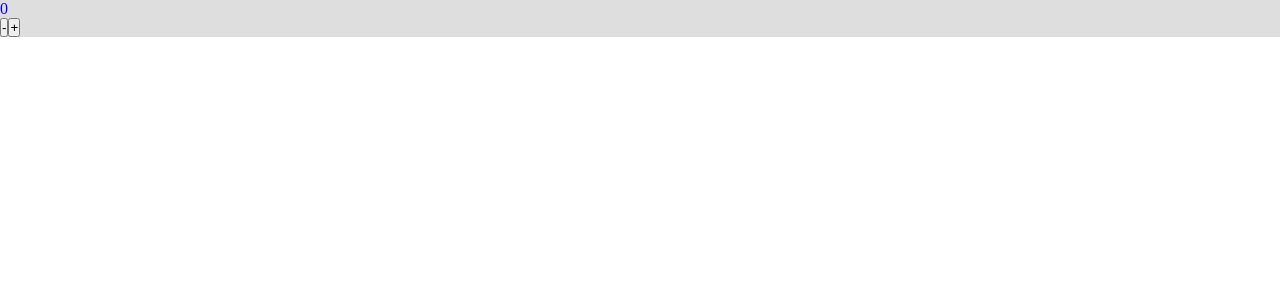
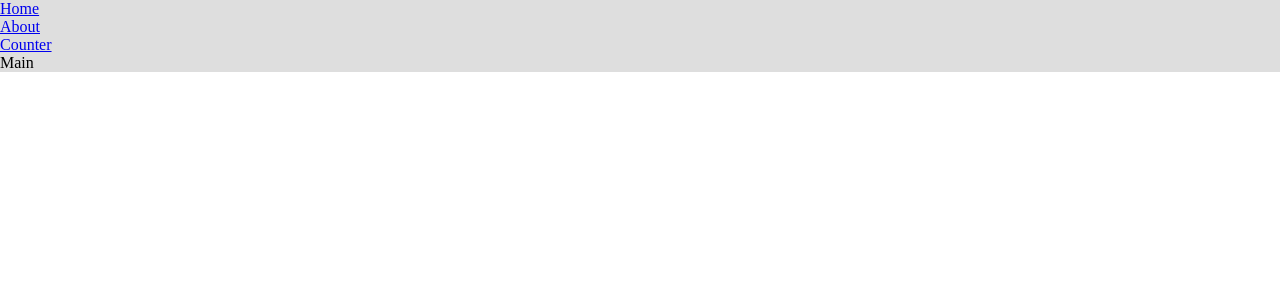
Before and after one commit to artem-vasenin/ulbitv-frontend-course, a React app: page / in a window 1280 px wide. Shown: the top 300 px of the page. Built offline with nearby package versions, Linux system fonts and the light colour scheme.

Commit message:
add router and lazy pages

```diff
--- a/package.json
+++ b/package.json
@@ -23,6 +23,7 @@
     "@types/node": "^17.0.21",
     "@types/react": "^17.0.39",
     "@types/react-dom": "^17.0.11",
+    "@types/react-router-dom": "^5.3.3",
     "@types/webpack": "^5.28.0",
     "@types/webpack-dev-server": "^4.7.2",
     "css-loader": "^6.6.0",
@@ -40,6 +41,7 @@
   },
   "dependencies": {
     "react": "^17.0.2",
-    "react-dom": "^17.0.2"
+    "react-dom": "^17.0.2",
+    "react-router-dom": "^6.2.1"
   }
 }
--- a/src/App.tsx
+++ b/src/App.tsx
@@ -1,10 +1,33 @@
-import { Counter } from './components/Counter';
+import { Suspense } from 'react';
+import { Link, Route, Routes } from 'react-router-dom';
+
+import { MainPage } from './pages';
+import { AboutPageAsync } from './pages/About';
+import { CounterPageAsync } from './pages/Counter';
 import './index.scss';
 
 export const App = () => {
   return (
     <div className="app">
-      <Counter />
+      <ul>
+        <li>
+          <Link to={'/'}>Home</Link>
+        </li>
+        <li>
+          <Link to={'/about'}>About</Link>
+        </li>
+        <li>
+          <Link to={'counter'}>Counter</Link>
+        </li>
+      </ul>
+
+      <Suspense fallback={<div>Loading...</div>}>
+        <Routes>
+          <Route path={'/about'} element={<AboutPageAsync/>}/>
+          <Route path={'/counter'} element={<CounterPageAsync/>}/>
+          <Route path={'/'} element={<MainPage/>}/>
+        </Routes>
+      </Suspense>
     </div>
   );
 };
--- a/src/index.tsx
+++ b/src/index.tsx
@@ -1,7 +1,10 @@
 import { render } from 'react-dom';
 import { App } from './App';
+import { BrowserRouter } from 'react-router-dom';
 
 render(
-  <App />,
+  <BrowserRouter>
+    <App />
+  </BrowserRouter>,
   document.getElementById('root'),
 );
--- /dev/null
+++ b/src/pages/About/About.module.scss
@@ -0,0 +1,3 @@
+.section {
+
+}
--- /dev/null
+++ b/src/pages/About/About.tsx
@@ -0,0 +1,11 @@
+import cls from './About.module.scss';
+
+const About = () => {
+  return (
+    <div className={cls.section}>
+      About
+    </div>
+  );
+};
+
+export default About;
--- /dev/null
+++ b/src/pages/About/AboutPage.async.tsx
@@ -0,0 +1,3 @@
+import { lazy } from 'react';
+
+export const AboutPageAsync = lazy(() => import('./About'));
--- /dev/null
+++ b/src/pages/About/index.ts
@@ -0,0 +1 @@
+export * from './AboutPage.async';
--- /dev/null
+++ b/src/pages/Counter/Counter.module.scss
@@ -0,0 +1,3 @@
+.section {
+
+}
--- /dev/null
+++ b/src/pages/Counter/Counter.tsx
@@ -0,0 +1,12 @@
+import { Counter as CounterCmp } from '../../components/Counter';
+import cls from './Counter.module.scss';
+
+const Counter = () => {
+  return (
+    <div className={cls.section}>
+      <CounterCmp />
+    </div>
+  );
+};
+
+export default Counter;
--- /dev/null
+++ b/src/pages/Counter/CounterPage.async.tsx
@@ -0,0 +1,3 @@
+import { lazy } from 'react';
+
+export const CounterPageAsync = lazy(() => import('./Counter'));
--- /dev/null
+++ b/src/pages/Counter/index.ts
@@ -0,0 +1 @@
+export * from './CounterPage.async';
--- /dev/null
+++ b/src/pages/index.tsx
@@ -0,0 +1,7 @@
+export const MainPage = () => {
+  return (
+    <div>
+      Main
+    </div>
+  );
+};
```
Also changed, not shown: 2 other files (tests, documents, lock files or other folders).
